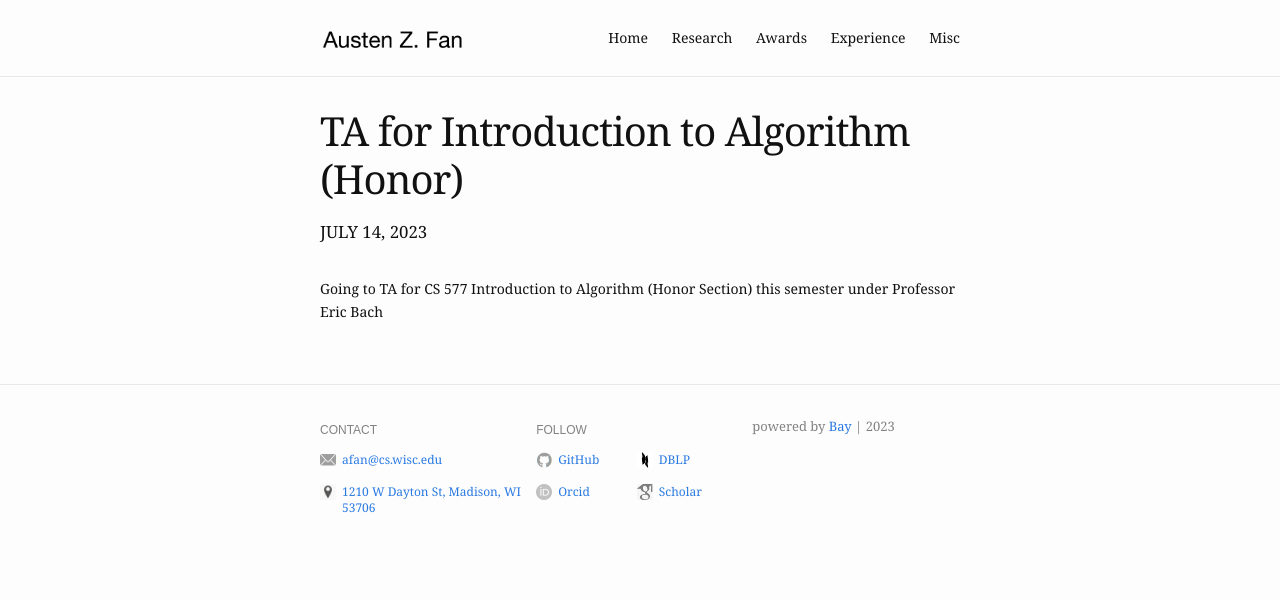
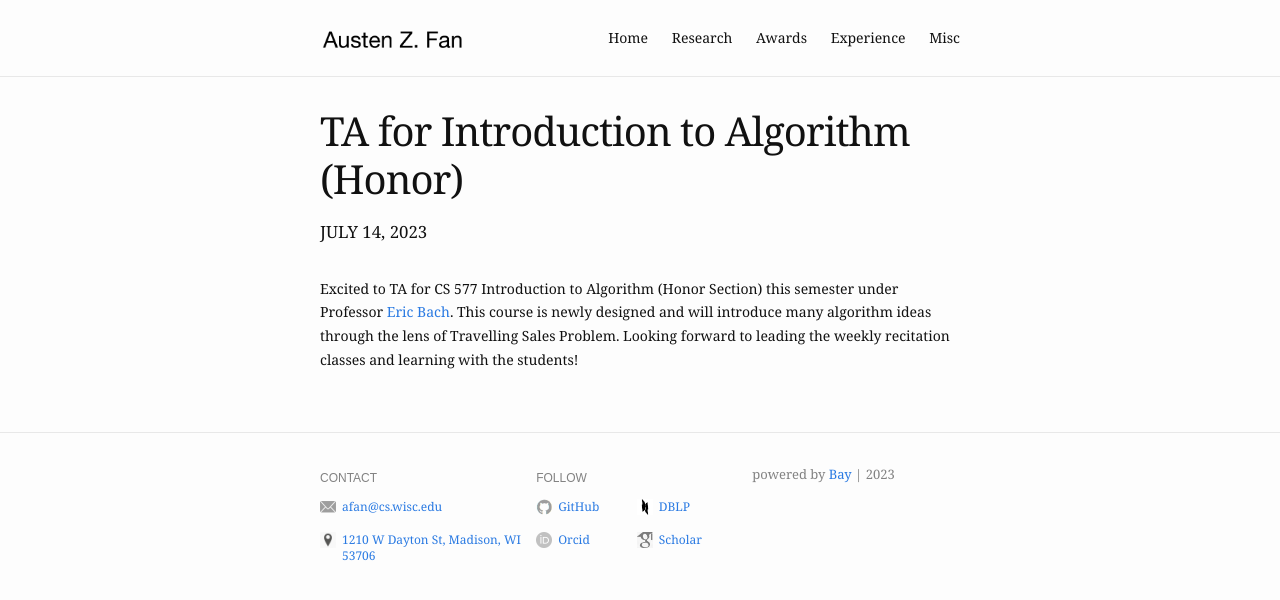
Before and after one commit to Austen-Z-Fan/Austen-Z-Fan.github.io, a Jekyll site: the page built from _posts/2023-09-01-TA.md, in a window 1280 px wide. Shown: the top 600 px of the page. Built offline with Jekyll 4.4.1, drawn with Linux system fonts in a browser that asks for light colours.

Commit message:
Update 2023-09-01-TA.md

```diff
--- a/_posts/2023-09-01-TA.md
+++ b/_posts/2023-09-01-TA.md
@@ -5,4 +5,4 @@ date:   2023-07-14
 blurb: "TA"
 ---
 
-Going to TA for CS 577 Introduction to Algorithm (Honor Section) this semester under Professor Eric Bach
+Excited to TA for CS 577 Introduction to Algorithm (Honor Section) this semester under Professor [Eric Bach](https://pages.cs.wisc.edu/~bach/bach.html). This course is newly designed and will introduce many algorithm ideas through the lens of Travelling Sales Problem. Looking forward to leading the weekly recitation classes and learning with the students!
```
